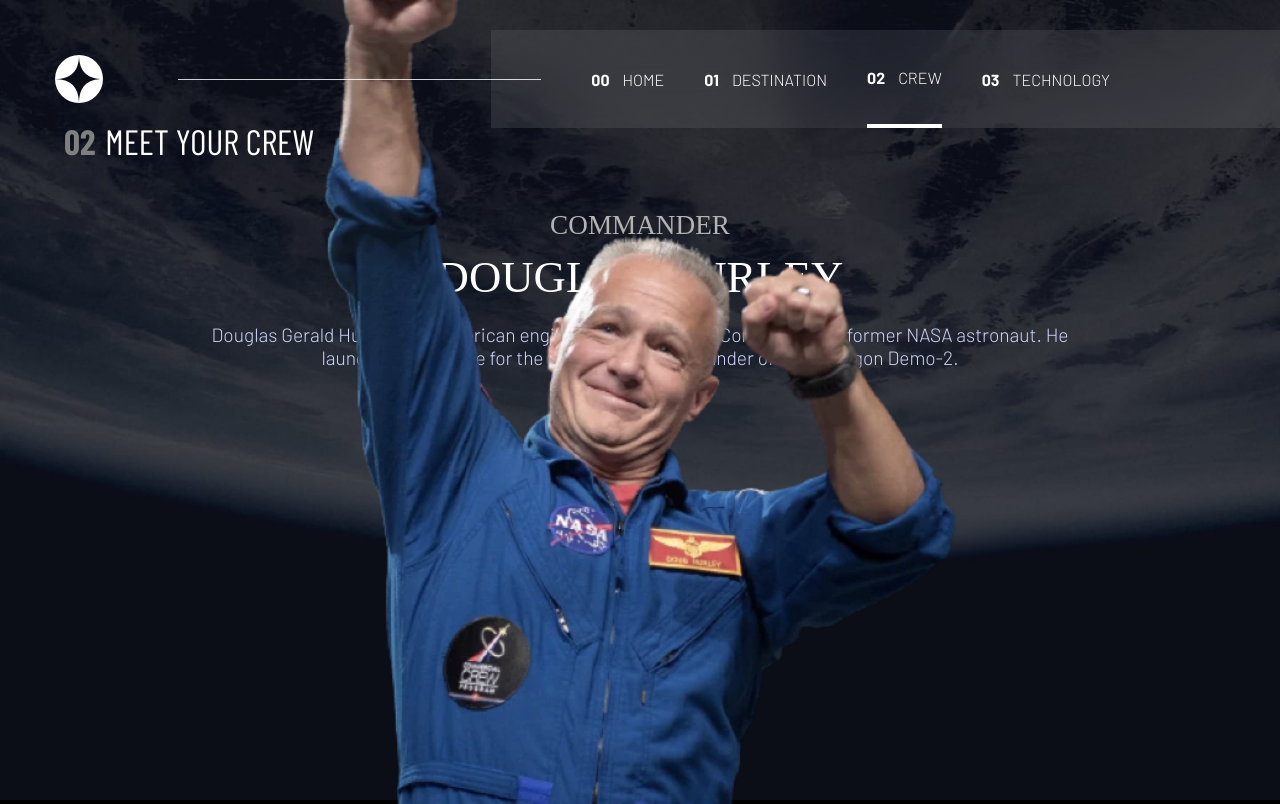
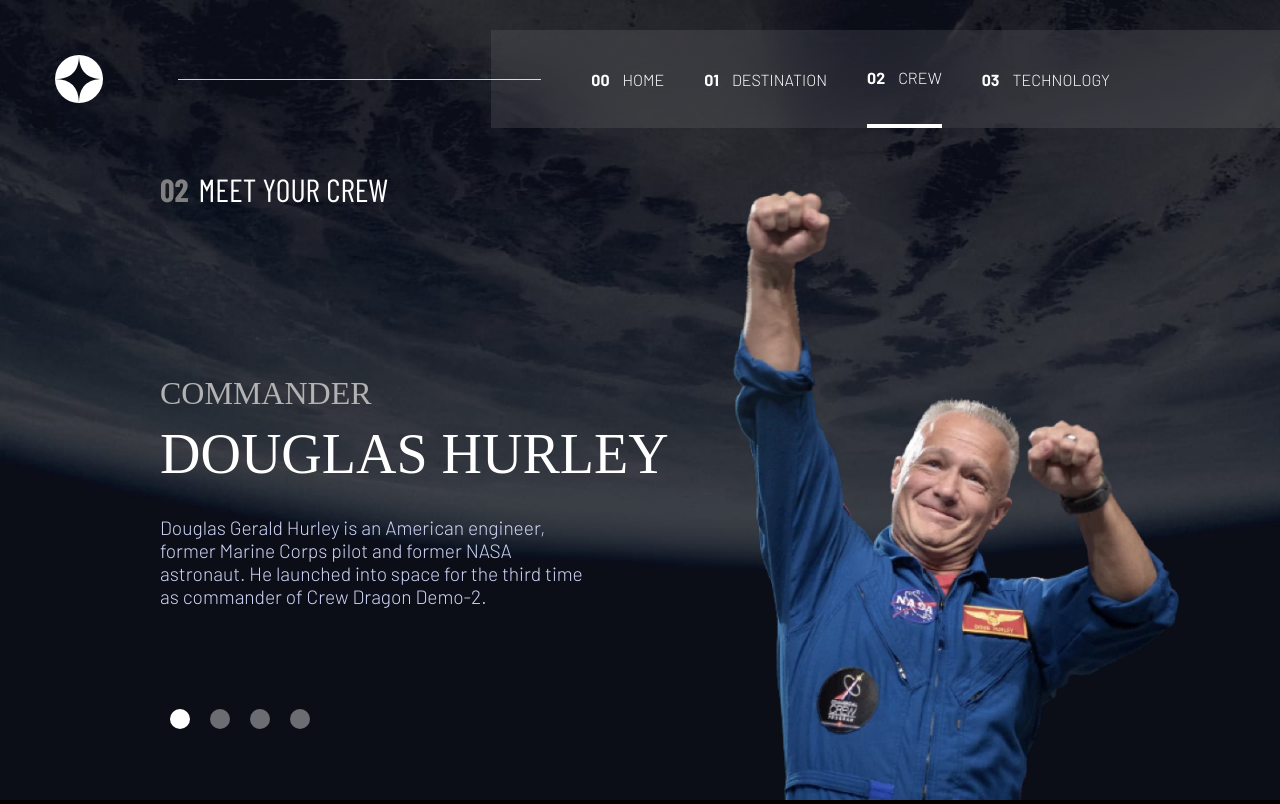
Before and after one commit to DylanNicolet/space-tourism-frontendmentor.io, a React (Create React App) app: page /crew in a window 1280 px wide. Built offline with nearby package versions, Linux system fonts and the light colour scheme; a web font is replaced by a local one.

Commit message:
Finished: Crew page

```diff
--- a/src/sass/pages/_crew.scss
+++ b/src/sass/pages/_crew.scss
@@ -15,6 +15,7 @@
 
     @include desktop-only{
         background-image: url("/src/assets/crew/background-crew-desktop.jpg");
+        text-align: left;
     }
 }
 
@@ -33,7 +34,9 @@
     }
 
     @include desktop-only{
-        font-size: 2.2rem;
+        font-size: 2rem;
+        width: 75%;
+        margin-top: 70px;
     }
 
     b{
@@ -61,11 +64,23 @@
         overflow: visible;
     }
 
+    @include desktop-only {
+        width: 35%;
+        position: absolute;
+        right: 100px;
+        bottom: 0;
+    }
+
 }
 
 .crew__image{
     width: 55%;
     transform: translateY(4px);
+
+    @include desktop-only{
+        width: 100%;
+        transform: none;
+    }
 }
 
 .crew__navigation-container{
@@ -78,6 +93,11 @@
         margin-top: 30px;
     }
 
+    @include desktop-only{
+        margin: auto;
+        text-align: left;
+        width: 75%;
+    }
 }
 
 .crew__navigation-container button{
@@ -88,6 +108,16 @@
     margin: 10px;
     background-color: rgba(255, 255, 255, 0.398);
     border: none;
+
+    @include desktop-only{
+        height: 20px;
+        width: 20px;
+        cursor: pointer;
+
+        &:hover{
+            background-color: rgba(255, 255, 255, 0.584);
+        }
+    }
 }
 
 #crew-nav-button--active{
@@ -97,6 +127,12 @@
 .crew__text-container{
     text-align: center;
     margin-top: 25px;
+
+    @include desktop-only{
+        width: 75%;
+        text-align: left;
+        margin: 140px auto 0 auto;
+    }
 }
 
 .crew__role{
@@ -108,6 +144,10 @@
     @include tablet-only{
         font-size: 1.7rem;
     }
+
+    @include desktop-only{
+        font-size: 2rem;
+    }
 }
 
 .crew__name{
@@ -118,6 +158,10 @@
 
     @include tablet-only{
         font-size: 2.8rem;
+    }
+
+    @include desktop-only{
+        font-size: 3.5rem;
     }
 }
 
@@ -131,4 +175,9 @@
         font-size: 1.2rem;
         width: 70%;
     }
+
+    @include desktop-only{
+        margin: 30px 0;
+        width: 45%;
+    }
 }
```
Also changed, not shown: src/sass/App.css, 1 other file (tests, documents, lock files or other folders).
